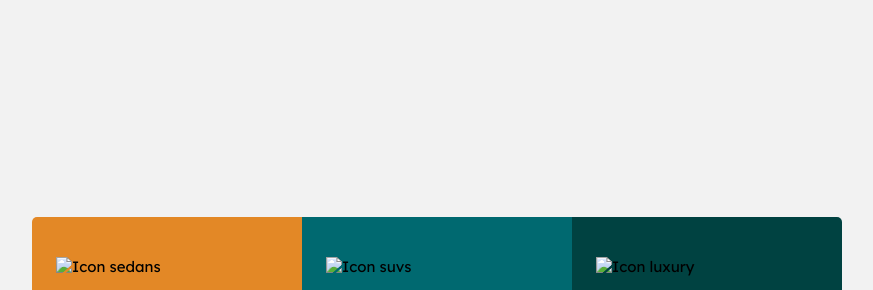
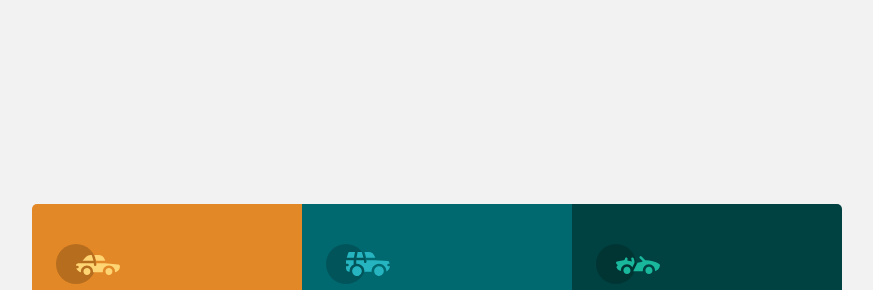
Before and after one commit to MSingh-web-dev/FM-3-column-preview-card-component, a plain HTML site: page index.html in a window 1280 px wide. Shown: the part 16-306 px from the top of the page, without its empty margins (203-1076 px from the left). Drawn offline with Linux system fonts and the light colour scheme; the site is published under a folder, as on GitHub Pages, so addresses that start at the root find nothing.

Commit message:
Update index.html

```diff
--- a/index.html
+++ b/index.html
@@ -19,7 +19,7 @@
   <div class="container">
     <div class="sedan-box col-box">
       <div class="content-box">
-        <img src="/images/icon-sedans.svg" alt="Icon sedans">
+        <img src="./images/icon-sedans.svg" alt="Icon sedans">
         <h2>Sedans</h2>
         <p>Choose a sedan for its affordability and excellent fuel economy. Ideal for cruising in the city
         or on your next road trip.</p>
@@ -28,7 +28,7 @@
     </div>
     <div class="suv-box col-box">
       <div class="content-box">
-        <img src="/images/icon-suvs.svg" alt="Icon suvs">
+        <img src="./images/icon-suvs.svg" alt="Icon suvs">
         <h2>SUVs</h2>
         <p>Take an SUV for its spacious interior, power, and versatility. Perfect for your next family vacation
         and off-road adventures.</p>
@@ -37,7 +37,7 @@
     </div>
     <div class="luxury-box col-box">
       <div class="content-box">
-        <img src="/images/icon-luxury.svg" alt="Icon luxury">
+        <img src="./images/icon-luxury.svg" alt="Icon luxury">
         <h2>Luxury</h2>
         <p>Cruise in the best car brands without the bloated prices. Enjoy the enhanced comfort of a luxury
         rental and arrive in style.</p>
```
